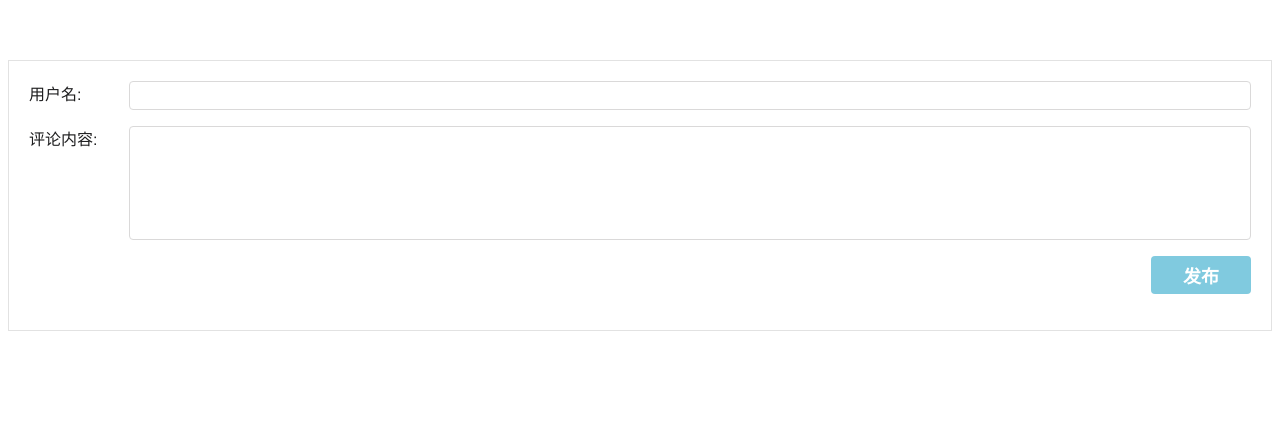
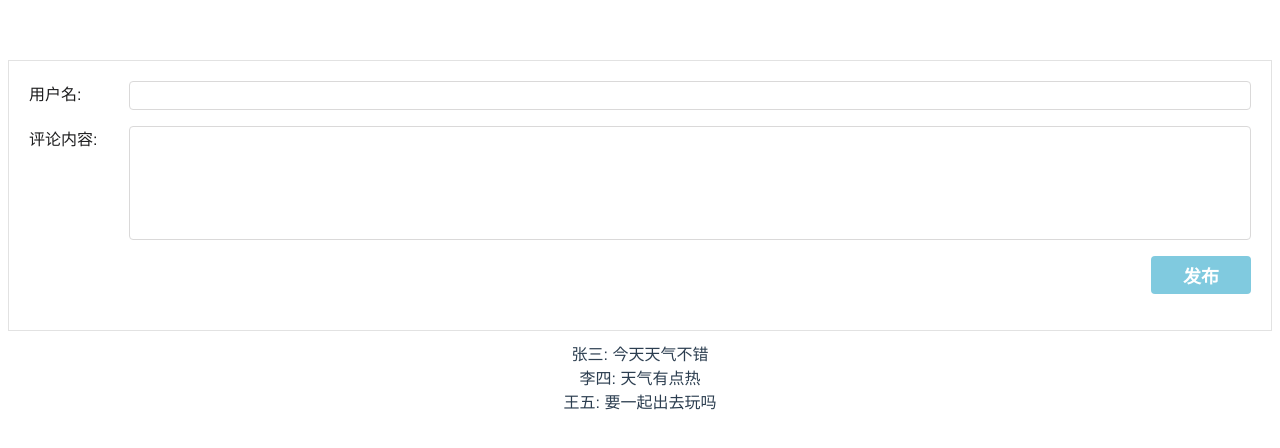
Before and after one commit to WangXiaoyugg/vue3-comment-demo, a Vue app: page / in a window 1280 px wide. Shown: the top 448 px of the page. Built offline with nearby package versions, Linux system fonts and the light colour scheme.

Commit message:
显示帖子

```diff
--- a/src/components/CommentList.vue
+++ b/src/components/CommentList.vue
@@ -1,18 +1,27 @@
 <template>
-  <div>
+  <div v-for="(comment, index) in comments" :key="index">
+    <div>{{comment.username}}: {{comment.content}}</div>
     <CommentItem></CommentItem>
   </div>
 </template>
 
 <script>
 import CommentItem from "./CommentItem";
+import { ref } from "vue";
 export default {
   name: "CommentList",
   components: {
     CommentItem
   },
   setup() {
-    return {};
+    const comments = ref([
+      { username: "张三", content: "今天天气不错" },
+      { username: "李四", content: "天气有点热" },
+      { username: "王五", content: "要一起出去玩吗" }
+    ]);
+    return {
+      comments
+    };
   }
 };
 </script>
```
